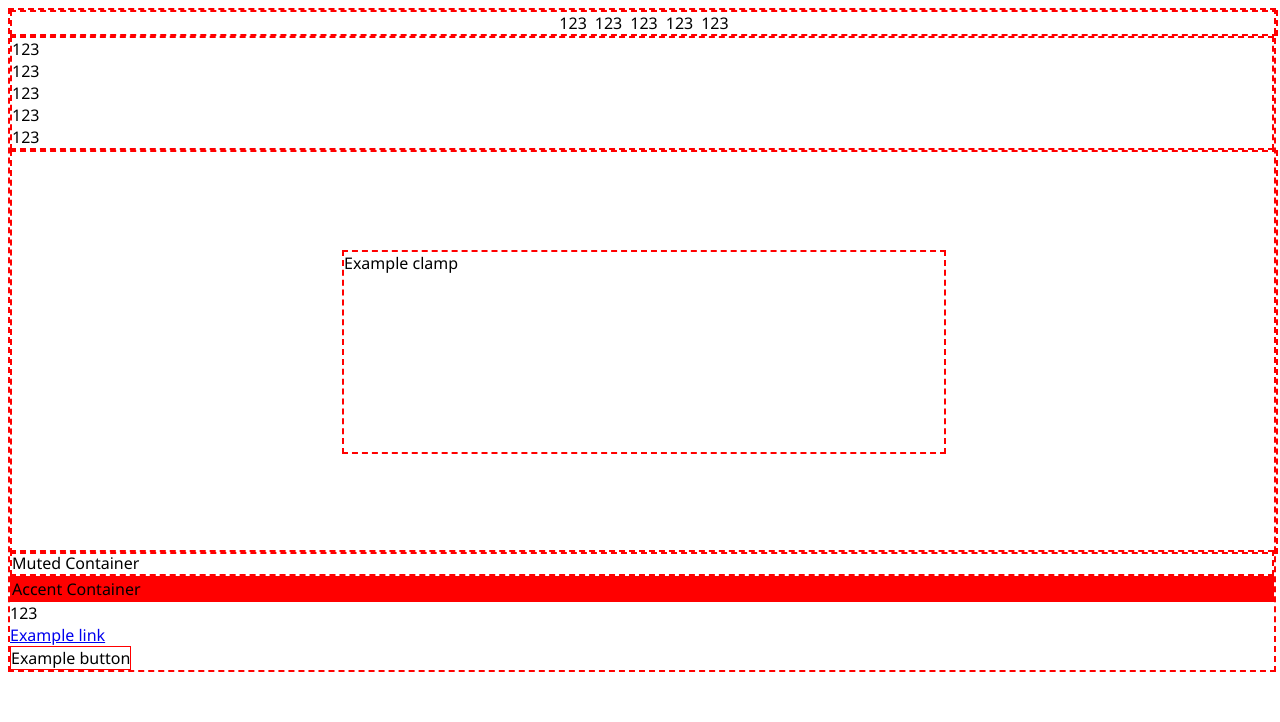
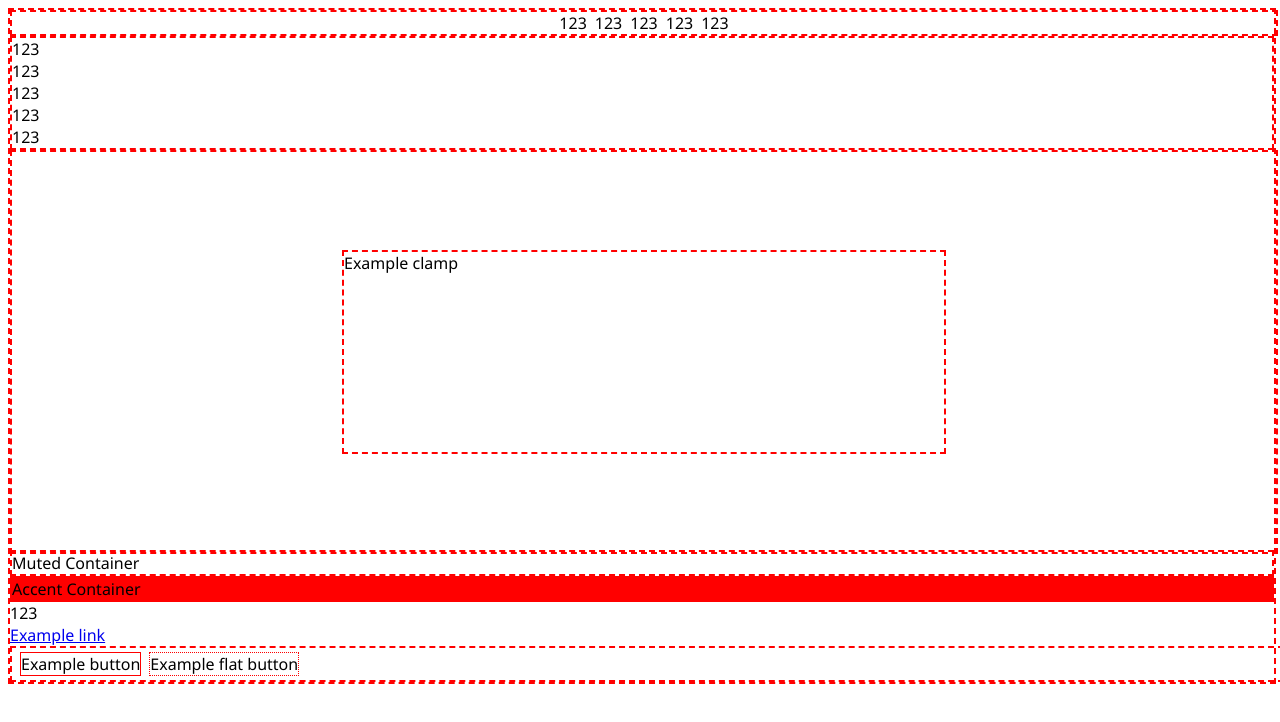
Before and after one commit to HyperboreaHQ/hyperbloomui, a Vue app: page / in a window 1280 px wide. Shown: the top 722 px of the page. Built offline with nearby package versions, Linux system fonts and the light colour scheme.

Commit message:
feat: added `FlatButton`

```diff
--- a/preview/PreviewApp.vue
+++ b/preview/PreviewApp.vue
@@ -11,7 +11,8 @@
         Link,
         TextBox,
         LinkBox,
-        Button
+        Button,
+        FlatButton
     } from '../src/index';
 </script>
 
@@ -51,6 +52,9 @@
 
         <Link @click="console.log(123)">Example link</Link>
 
-        <Button @click="console.log(123)">Example button</Button>
+        <HorizontalBox padding="4px 8px" spacing="8px">
+            <Button @click="console.log(123)">Example button</Button>
+            <FlatButton @click="console.log(123)">Example flat button</FlatButton>
+        </HorizontalBox>
     </App>
 </template>
--- /dev/null
+++ b/src/components/FlatButton.vue
@@ -0,0 +1,36 @@
+<script setup>
+    import { defineProps } from 'vue';
+    import state from '../state';
+
+    const props = defineProps({
+        margin: String,
+        padding: String
+    });
+
+    const emit = defineEmits([
+        'click'
+    ]);
+</script>
+
+<style lang="sass">
+    .hyperbloomui--flat-button
+        display: inline-block
+        cursor: pointer
+        text-align: center
+        text-decoration: none
+        user-select: none
+</style>
+
+<template>
+    <div
+        aria-component-id="button"
+        :style="`
+            margin: ${props.margin ?? '0px'};
+            padding: ${props.padding ?? '0px'};
+        `"
+        :class="`hyperbloomui--flat-button hyperbloomui--${state.hyperbloomui.theme.name}--flat-button`"
+        @click="$emit('click')"
+    >
+        <slot />
+    </div>
+</template>
--- a/src/components/index.ts
+++ b/src/components/index.ts
@@ -3,11 +3,13 @@ import Link from './Link.vue';
 import TextBox from './TextBox.vue';
 import LinkBox from './LinkBox.vue';
 import Button from './Button.vue';
+import FlatButton from './FlatButton.vue';
 
 export {
     Text,
     Link,
     TextBox,
     LinkBox,
-    Button
+    Button,
+    FlatButton
 };
--- a/src/themes/debug-theme/components.sass
+++ b/src/themes/debug-theme/components.sass
@@ -30,3 +30,11 @@
     &:hover
         background-color: var(--hyperbloomui--colors--accent)
         transition-duration: 1s
+
+// FlatButton
+.hyperbloomui--debug-theme--flat-button
+    border: 1px dotted var(--hyperbloomui--colors--accent)
+
+    &:hover
+        background-color: var(--hyperbloomui--colors--accent)
+        transition-duration: 1s
```
